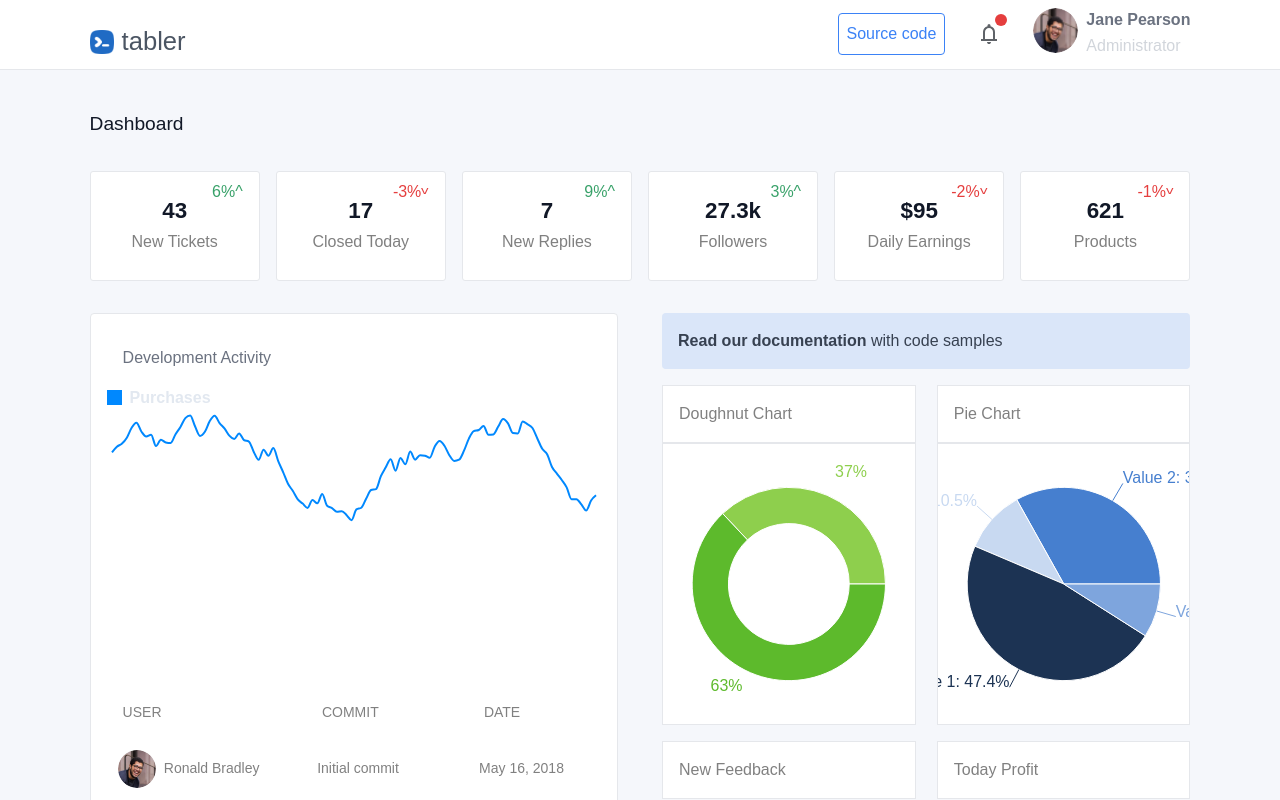
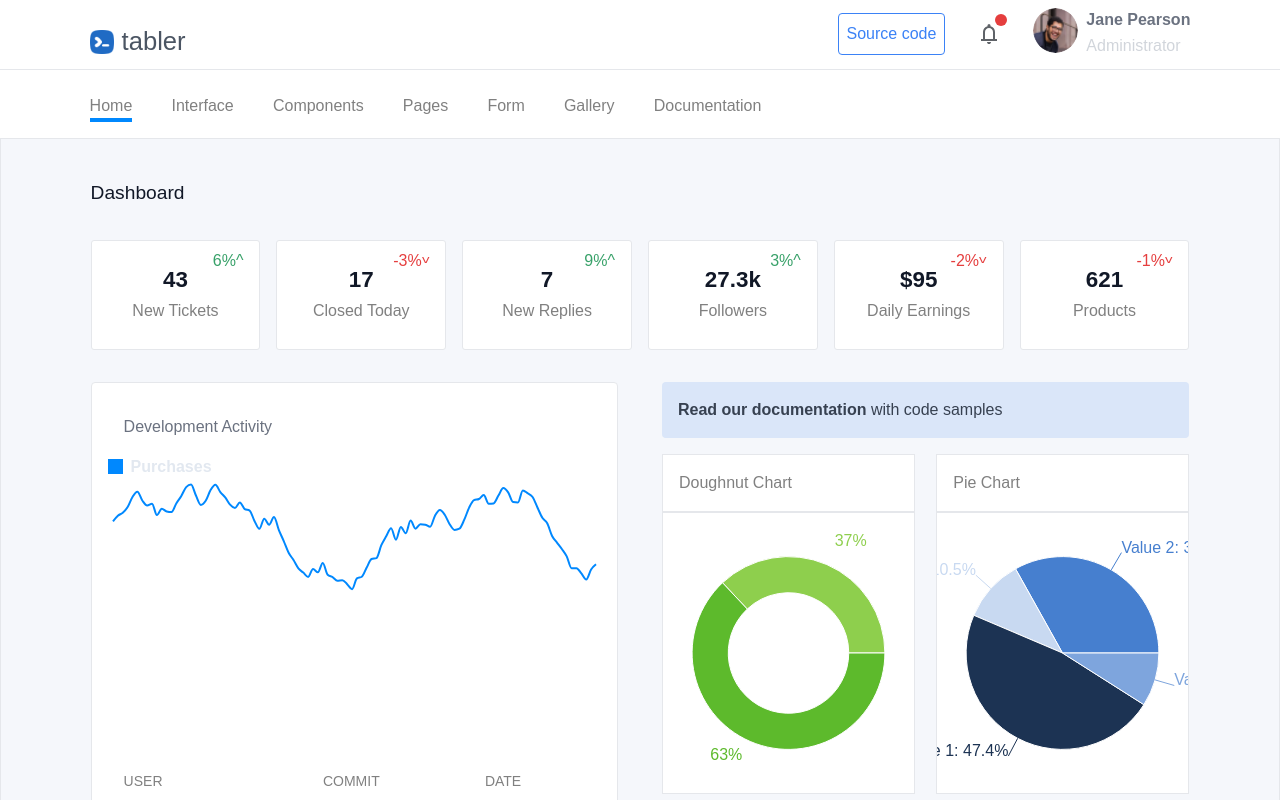
Before and after one commit to SoloBaChi/tabler, a React (Create React App) app: page / in a window 1280 px wide. Shown: the top 800 px of the page. Built offline with nearby package versions, Linux system fonts and the light colour scheme.

Commit message:
done with the navbar section

```diff
--- a/src/components/Header/Header.jsx
+++ b/src/components/Header/Header.jsx
@@ -1,10 +1,14 @@
 import React from 'react'
 import NavBar from './Navbar'
+import SubNavLinks from './SubNavLinks'
 
 
 const Header = () => {
   return (
-    <NavBar/>
+    <>
+     <NavBar/>
+     <SubNavLinks/>
+    </>
   )
 }
 
--- a/src/components/Header/SubNavLinks.jsx
+++ b/src/components/Header/SubNavLinks.jsx
@@ -1,8 +1,65 @@
-import React from 'react'
+import React, { useState } from 'react'
+import { Link } from 'react-router-dom'
+import TabSelector from '../TabSelector/TabSelector'
 
 const SubNavLinks = () => {
+    const subLinks  = [
+        {
+         id:"home",
+         title:"Home",
+         icon:""
+        },
+        {
+         id:"interface",
+         title:"Interface",
+         icon:""
+        },
+        {
+         id:"components",
+         title:"Components",
+         icon:""
+        },
+        {
+         id:"pages",
+         title:"Pages",
+         icon:""
+        },
+        {
+         id:"form",
+         title:"Form",
+         icon:""
+        },
+        {
+         id:"gallery",
+         title:"Gallery",
+         icon:""
+        },
+        {
+         id:"documentation",
+         title:"Documentation",
+         icon:""
+        },
+
+    ]
+    const [activeTab,setActiveTab] = useState("Home");
+
+    const handleClick  = (tab) => {
+        setActiveTab(tab)
+    }
   return (
-    <div>SubNavLinks</div>
+     <section className='nav-links'>
+     <div className="bg-white">
+        <nav>
+            <ul>
+             <TabSelector
+             tabs = {subLinks}
+             activeTab={activeTab}
+             handleClick={handleClick}
+             />
+            </ul>
+        </nav>
+      </div>
+     </section>
   )
 }
 
--- a/src/components/Home/Home.jsx
+++ b/src/components/Home/Home.jsx
@@ -39,7 +39,7 @@ const Home = () => {
   },
  ];
   return (
-    <section className='bg-[#f5f7fb]'>
+    <section className='bg-[#f5f7fb] border border-gray-200'>
        <div className="mb-8">
        <h4 className='text-[1.2rem] text-gray-900 my-8'>Dashboard</h4>
        <Card cardData={cardData}/>
--- /dev/null
+++ b/src/components/TabSelector/TabSelector.jsx
@@ -0,0 +1,29 @@
+import React from 'react'
+import { Link } from 'react-router-dom'
+
+function TabSelector({
+    tabs,
+    activeTab,
+    handleClick,
+}) {
+  return (
+    <div className='tab-container mt-4 pb-2 w-[768px] md:w-[100%] overflow-auto'>
+        <div className='flex gap-[4%] w-[980px]'>
+            {
+                tabs.map(tab => (
+                    <Link
+                     className={`${activeTab === tab?.title ? "border-b-4 border-[#0088FE]" : ""}`}
+                     key={tab?.id}
+                    //  onClick={() => console.log(`${tab}`)}
+                     onClick={() => handleClick(tab?.title)}
+                     >
+                     {tab?.title}
+                    </Link>
+                ))
+            }
+        </div>
+    </div>
+  )
+}
+
+export default TabSelector
--- a/src/styles/index.css
+++ b/src/styles/index.css
@@ -28,6 +28,7 @@ width:480px;
 table{
 width:980px;
 }
+.tab-container::-webkit-scrollbar,
 .purchase-container::-webkit-scrollbar{
 height:4px;
 width:10px;
@@ -35,3 +36,6 @@ width:10px;
 .purchase-container::-webkit-scrollbar-thumb{
 background:#0088FE;
 }
+.tab-container::-webkit-scrollbar-thumb{
+background:#f8f8f8;
+}
```
